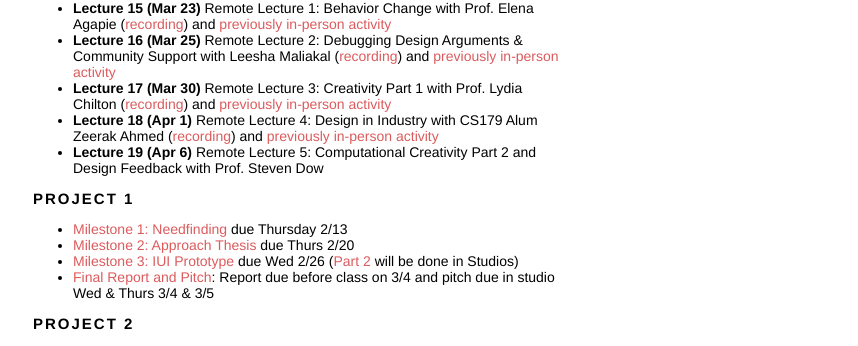
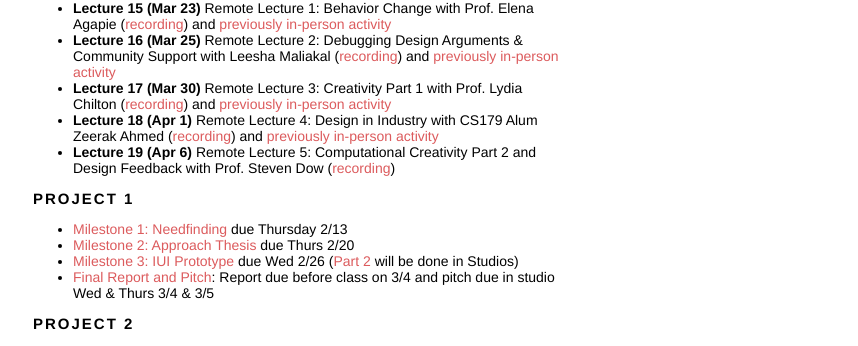
Before and after one commit to eglassman/eglassman.github.io, a Jekyll site: the page built from cs179.html, in a window 1280 px wide and 900 px high, scrolled down 758 px. Shown: the part 116-462 px from the top of the window, without its empty margins (210-1068 px from the left). Built offline with Jekyll 4.4.1, drawn with Linux system fonts in a browser that asks for light colours.

Commit message:
adding another link

```diff
--- a/cs179.html
+++ b/cs179.html
@@ -87,7 +87,7 @@ The course covers skills and techniques necessary to design innovative interacti
         <li><b>Lecture 16 (Mar 25)</b> Remote Lecture 2: Debugging Design Arguments & Community Support with Leesha Maliakal (<a href="https://cs179.libsyn.com/behavior-change">recording</a>) and <a href="https://canvas.harvard.edu/courses/64925/assignments/355311">previously in-person activity</a></li>
         <li><b>Lecture 17 (Mar 30)</b> Remote Lecture 3: Creativity Part 1 with Prof. Lydia Chilton (<a href="https://cs179.libsyn.com/creativity">recording</a>) and <a href="https://canvas.harvard.edu/courses/64925/assignments/356250">previously in-person activity</a></li>
         <li><b>Lecture 18 (Apr 1)</b> Remote Lecture 4: Design in Industry with CS179 Alum Zeerak Ahmed (<a href="https://cs179.libsyn.com/design-in-industry">recording</a>) and <a href="https://canvas.harvard.edu/courses/64925/assignments/356698">previously in-person activity</a></li>
-        <li><b>Lecture 19 (Apr 6)</b> Remote Lecture 5: Computational Creativity Part 2 and Design Feedback with Prof. Steven Dow</li>
+        <li><b>Lecture 19 (Apr 6)</b> Remote Lecture 5: Computational Creativity Part 2 and Design Feedback with Prof. Steven Dow (<a href="https://cs179.libsyn.com/design-in-industry">recording</a>)</li>
         <!-- <li><b>Lecture 5 part 1</b> How to Present a Paper in 279r (<a href="How-to-present-279r.pdf">PDF</a>)</li>
         <li><b>Lecture 5 part 2</b> PL Paper Presentation Example (<a href="slides_pl_paper.pdf">PDF</a>)</li> -->
       </ul>
```
